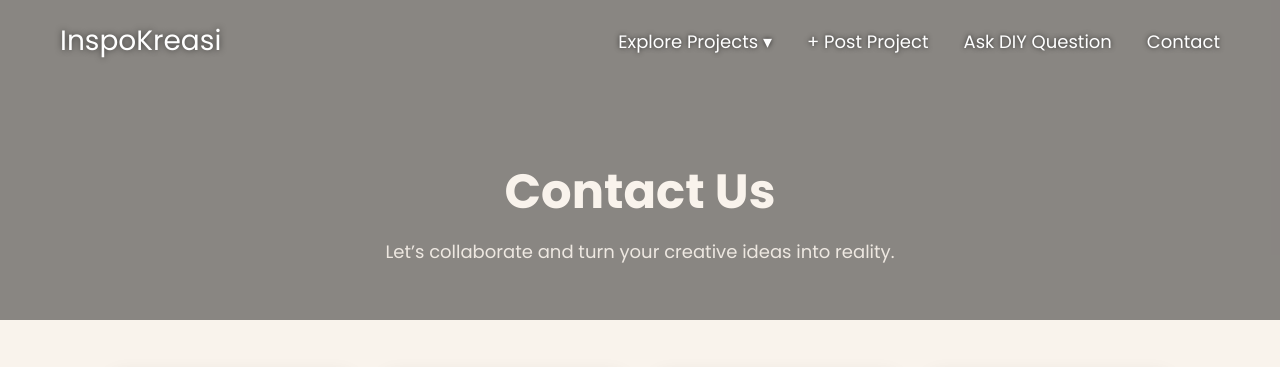
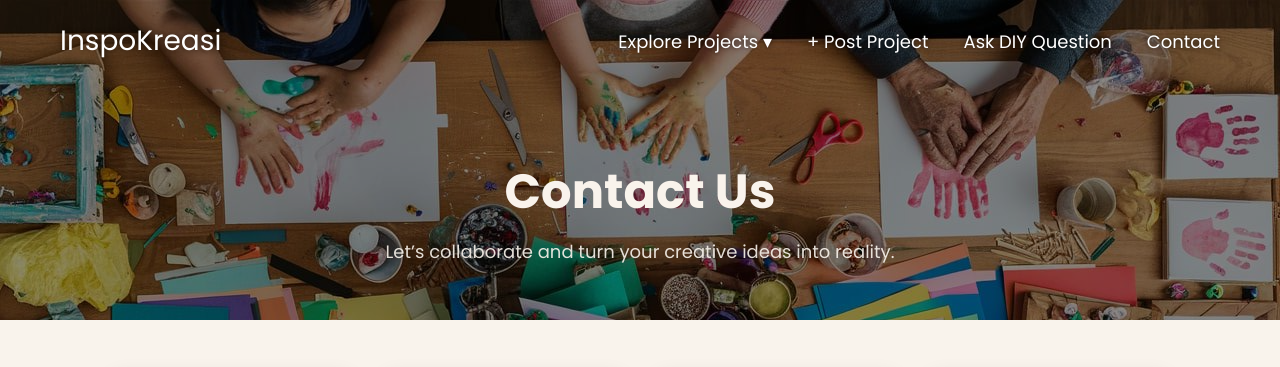
Before and after one commit to Wiyq4/InspoKreasi, a plain HTML site: page contact.html in a window 1280 px wide. Shown: the top 367 px of the page. Drawn offline with Linux system fonts and the light colour scheme; a web font is replaced by a local one.

Commit message:
Update contact.css

```diff
--- a/assets/css/contact.css
+++ b/assets/css/contact.css
@@ -109,7 +109,7 @@ nav ul li:hover .dropdown-menu {
 .hero {
     width: 100%;
     height: 40vh;
-    background: url("img/bannerdiy.jpg") center/cover no-repeat;
+    background-image: url("../../img/bannerdiy.jpg");
     position: relative;
     display: flex;
     justify-content: center;
@@ -332,4 +332,5 @@ nav ul li:hover .dropdown-menu {
     height: 100%;
     border: 1px solid #ddd;
     border-radius: 8px;
+
 }
```
